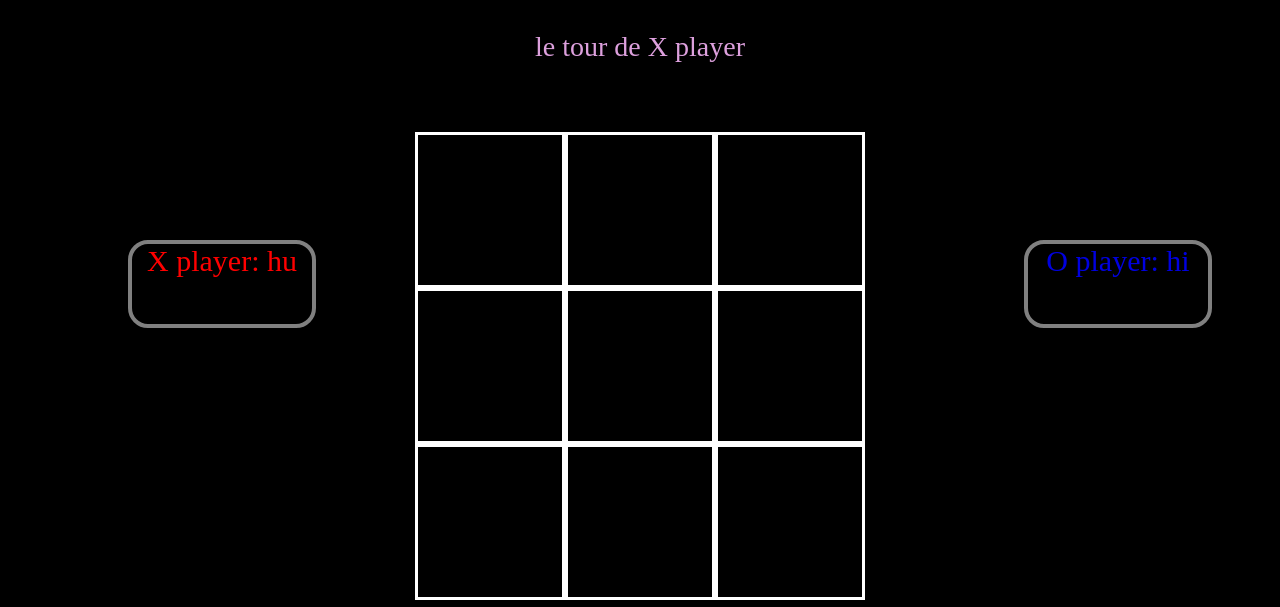
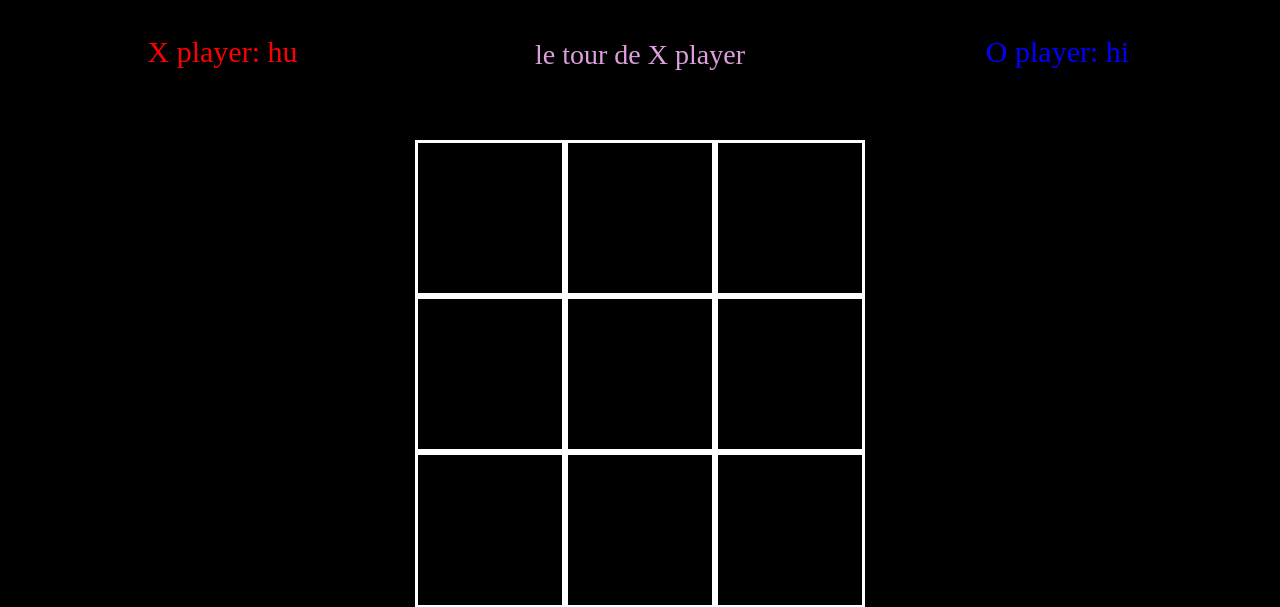
Before and after one commit to yassineboujrada/TIC_TAC_TOE, a Django app: page /game/ in a window 1280 px wide. Shown: the top 607 px of the page. Run offline with Django 4.2, Linux system fonts and the light colour scheme.

Commit message:
game finall

```diff
--- a/game_blog/static/blog/xo.css
+++ b/game_blog/static/blog/xo.css
@@ -14,6 +14,12 @@ body{
     display: flex;
     align-items: center;
     justify-content: center;
+}
+
+#info{
+    display: flex;
+    justify-content: space-evenly;
+    align-items: center;
 }
 
 .min-cadre{
@@ -33,6 +39,7 @@ body{
     align-items: center;
     justify-content: center;
     font-size: 28px;
+    width: 400px;
 }
 
 #partie_de_botton{
@@ -55,20 +62,18 @@ body{
 }
 
 
-.jo1{
+.jo{
     color: red;
-    position: fixed;
-    width: 180px;
-    height: 80px;
-    border: 4px solid gray;
-    top: 30%;
-    left: 10%;
+    /* position: fixed; */
+    width: 380px;
+    height: 40px;
+    /* border: 4px solid gray; */
     text-align: center;
     font-size: 30px;
     font-family:Rockwell ;
     border-radius: 20px;
 }
-.jo2{
+/* .jo2{
     text-align: center;
     color: rgba(0, 0, 255, 0.877);
     position: fixed;
@@ -80,4 +85,4 @@ body{
     font-size: 30px;
     font-family: Rockwell;
     border-radius: 20px;
-}
+} */
--- a/game_blog/static/blog/xo.js
+++ b/game_blog/static/blog/xo.js
@@ -26,7 +26,6 @@ function do_it(){
         return
     }
     Game[indexCase] = player
-    console.log("m",player)
     this.innerHTML = player
     if (Game[indexCase]==="O"){
         this.style.color="blue"
--- a/game_blog/templates/blog/xo.html
+++ b/game_blog/templates/blog/xo.html
@@ -1,9 +1,10 @@
 {% extends "blog/general.html" %}
 {% block content %}
-        <p id="tour"></p>
-
-        <div class="jo1">X player: hu</div>
-        <div class="jo2">O player: hi</div>
+        <div id="info">
+            <div class="jo">X player: hu</div>
+            <p id="tour"></p>
+            <div class="jo" style="color: blue;">O player: hi</div>
+        </div>
 
         <div class="cadre_xo">
             <div id="gene-cadre">
```
Also changed, not shown: game_blog/static/blog/back1.jpg (deleted), game_blog/static/blog/background.jpeg (deleted), game_blog/static/blog/gamer.png (deleted), game_blog/static/blog/gamer2.jpg (deleted), game_blog/static/blog/idk.jpeg (deleted), game_blog/static/blog/pi.jpeg (deleted), game_blog/static/blog/ps.jpeg (deleted), game_blog/static/blog/xo.png (deleted).
